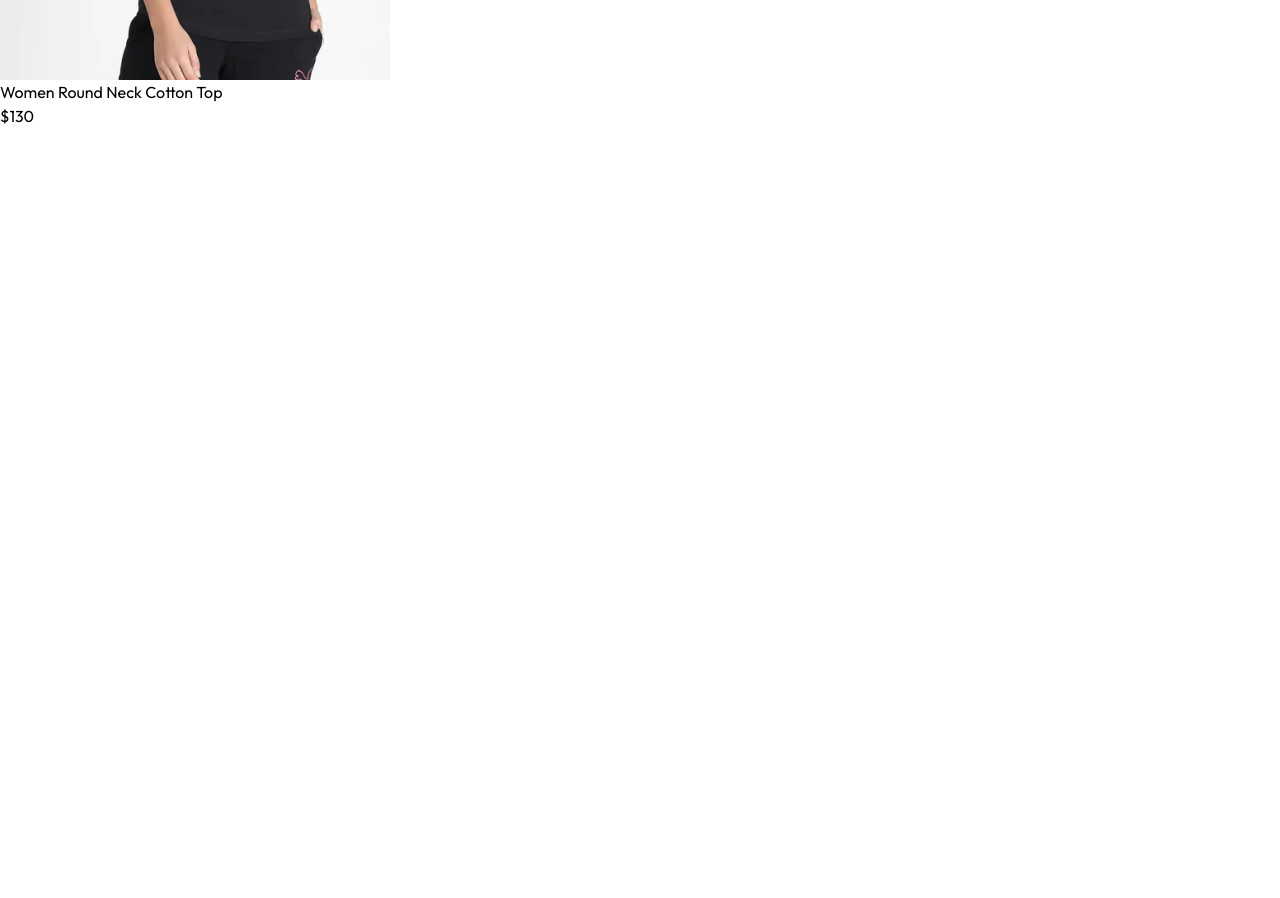
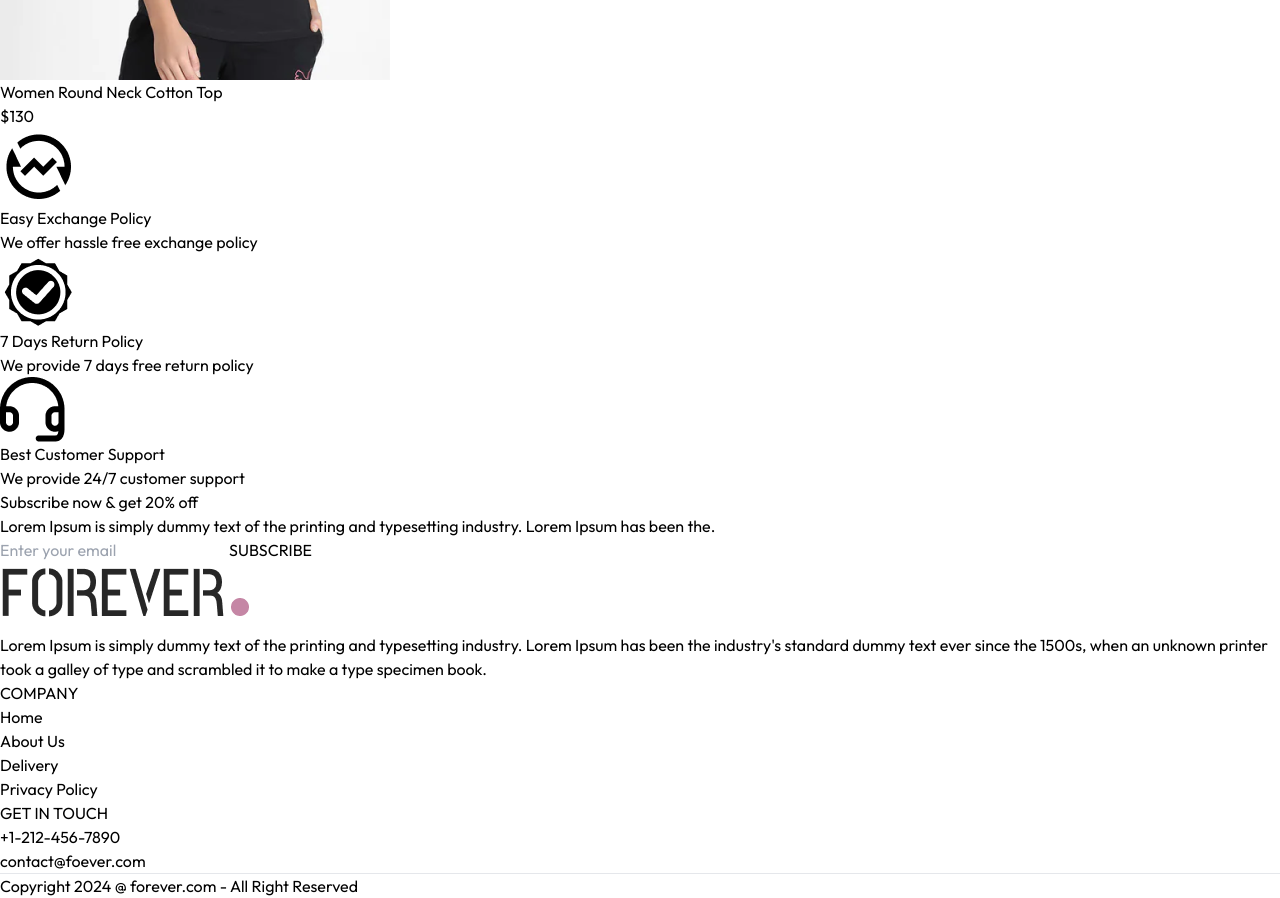
Before and after one commit to theidriselijah/eCommerce-App, a React (Vite) app in the folder frontend/: page / in a window 1280 px wide. Shown: the part 9040-9938 px from the top of the page. Before the commit the page ends 9168 px from the top, so only its background shows below. Built offline with nearby package versions, Linux system fonts and the light colour scheme.

Commit message:
Added footer

```diff
--- a/frontend/src/App.jsx
+++ b/frontend/src/App.jsx
@@ -9,6 +9,7 @@ import Login from './pages/Login'
 import PlaceOrder from './pages/PlaceOrder'
 import Orders from './pages/Orders'
 import Navbar from './components/Navbar'
+import Footer from './components/Footer'
 
 const App = () => {
   return (
@@ -25,7 +26,7 @@ const App = () => {
         <Route path='/place-order' element={<PlaceOrder />} />
         <Route path='/orders' element={<Orders />} />
       </Routes>
-
+      <Footer />
     </div>
   )
 }
--- /dev/null
+++ b/frontend/src/components/Footer.jsx
@@ -0,0 +1,41 @@
+import { assets } from "../assets/assets"
+
+
+const Footer = () => {
+  return (
+    <div>
+        <div className="flex flex-col sm:grid grid-cols-[3fr_1fr_1fr] gap-14 my-10 mt-40 text-sm">
+
+            <div>
+                <img src={assets.logo} className="mb-5 w-32" alt=""/>
+                <p className="w-full md:w-2/3 text-gray-600">Lorem Ipsum is simply dummy text of the printing and typesetting industry. Lorem Ipsum has been the industry&#39;s standard dummy text ever since the 1500s, when an unknown printer took a galley of type and scrambled it to make a type specimen book.</p>
+            </div>
+
+            <div>
+                <p className="text-xl font-medium mb-5">COMPANY</p>
+                <ul className="flex flex-col gap-1 text-gray-600">
+                    <li>Home</li>
+                    <li>About Us</li>
+                    <li>Delivery</li>
+                    <li>Privacy Policy</li>
+                </ul>
+            </div>
+
+            <div>
+                <p className="text-xl font-medium mb-5">GET IN TOUCH</p>
+                <ul className="flex flex-col gap-1 text-gray-600">
+                    <li>+1-212-456-7890</li>
+                    <li>contact@foever.com</li>
+                </ul>
+            </div>
+        </div>
+
+        <div>
+            <hr />
+            <p className="py-5 text-sm text-center">Copyright 2024 @ forever.com - All Right Reserved</p>
+        </div>
+    </div>
+  )
+}
+
+export default Footer
--- /dev/null
+++ b/frontend/src/components/NewsletterBox.jsx
@@ -0,0 +1,22 @@
+
+
+const NewsletterBox = () => {
+
+    const onSubmitHandler = () => {
+        event.preventDefault()
+
+
+    }
+  return (
+    <div className='text-center'>
+        <p className='text-21 font-medium text-gray-800'>Subscribe now & get 20% off</p>
+        <p className="text-gray-400 mt-3">Lorem Ipsum is simply dummy text of the printing and typesetting industry. Lorem Ipsum has been the.</p>
+        <form onSubmit={onSubmitHandler} className="w-full sm:w-1/2 flex item-center gap-3 mx-auto my-6 border pl-3">
+            <input className="w-full sm:flex-1 outline-none" type="email" placeholder="Enter your email" required />
+            <button type="submit" className="bg-black text-white text-xs px-10 py-4">SUBSCRIBE</button>
+        </form>
+    </div>
+  )
+}
+
+export default NewsletterBox
--- a/frontend/src/components/OurPolicy.jsx
+++ b/frontend/src/components/OurPolicy.jsx
@@ -1,9 +1,24 @@
+import { assets } from "../assets/assets"
 
 
 const OurPolicy = () => {
   return (
-    <div>
-
+    <div className="flex flex-col sm:flex-row justify-around gap-12 sm:gap-2 text-center py-20 text-xs sm:text-sm md:text-base text-gray-700">
+        <div>
+            <img src={assets.exchange_icon} className="w-12 m-auto mb-5" alt=""/>
+            <p className="font-semibold">Easy Exchange Policy</p>
+            <p className="text-gray-400">We offer hassle free exchange policy</p>
+        </div>
+        <div>
+            <img src={assets.quality_icon} className="w-12 m-auto mb-5" alt=""/>
+            <p className="font-semibold">7 Days Return Policy</p>
+            <p className="text-gray-400">We provide 7 days free return policy</p>
+        </div>
+        <div>
+            <img src={assets.support_img} className="w-12 m-auto mb-5" alt=""/>
+            <p className="font-semibold">Best Customer Support</p>
+            <p className="text-gray-400">We provide 24/7 customer support</p>
+        </div>
     </div>
   )
 }
--- a/frontend/src/pages/Home.jsx
+++ b/frontend/src/pages/Home.jsx
@@ -1,6 +1,8 @@
 import Hero from "../components/Hero"
 import LatestCollection from "../components/LatestCollection"
 import BestSeller from "../components/BestSeller"
+import OurPolicy from "../components/OurPolicy"
+import NewsletterBox from "../components/NewsletterBox"
 
 
 const Home = () => {
@@ -9,6 +11,8 @@ const Home = () => {
       <Hero />
       <LatestCollection />
       <BestSeller />
+      <OurPolicy />
+      <NewsletterBox />
     </div>
   )
 }
```
Also changed, not shown: 1 other file (tests, documents, lock files or other folders).
